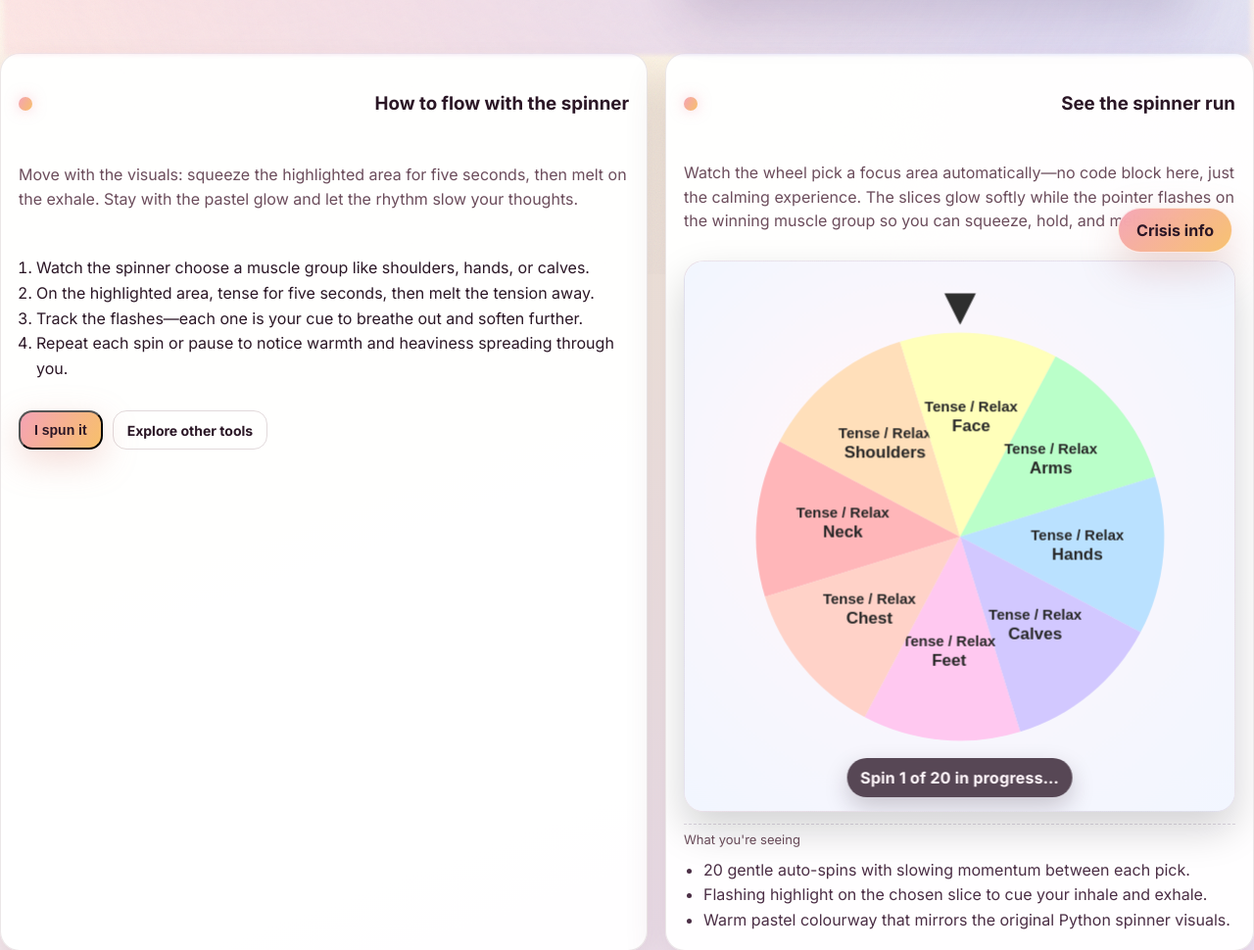
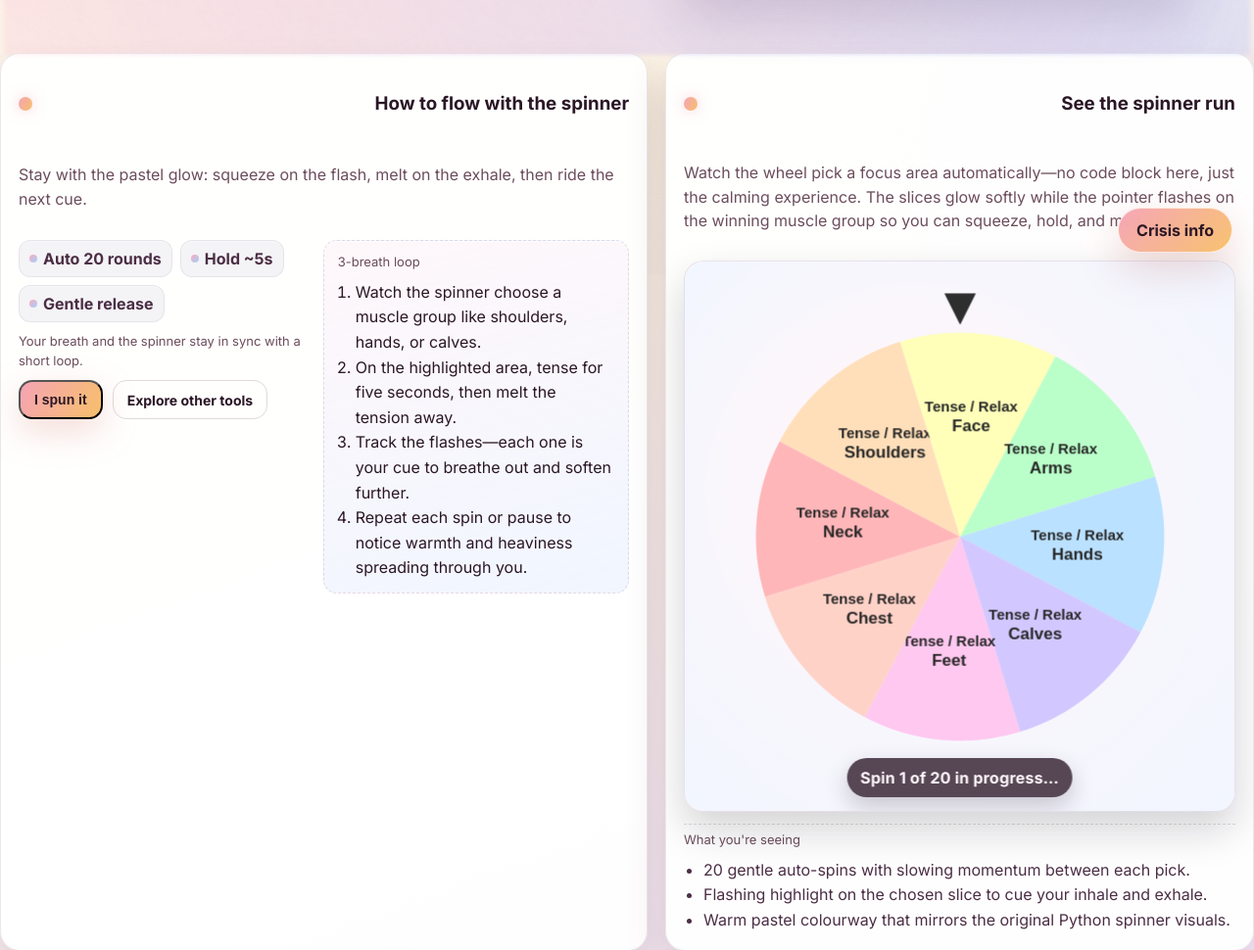
Before and after one commit to andyfast20-sketch/mentalhealthresources, a Flask app: page /tools/tense-relax-spinner in a window 1280 px wide. Shown: the part 520-1490 px from the top of the page at 98% size. Run offline with Flask 3, Linux system fonts and the light colour scheme; data comes from the database, SQL or seed files in the repository; data that the repository does not hold is empty.

Commit message:
Refine tense relax spinner layout

```diff
--- a/static/styles.css
+++ b/static/styles.css
@@ -3972,6 +3972,59 @@ body {
   flex-wrap: wrap;
 }
 
+.flow-grid {
+  display: grid;
+  grid-template-columns: minmax(0, 0.95fr) minmax(0, 1fr);
+  gap: 14px;
+  align-items: start;
+}
+
+.flow-summary {
+  display: grid;
+  gap: 10px;
+  align-content: start;
+}
+
+.microchips {
+  display: flex;
+  flex-wrap: wrap;
+  gap: 8px;
+}
+
+.microchip {
+  display: inline-flex;
+  align-items: center;
+  gap: 6px;
+  padding: 8px 10px;
+  border-radius: 12px;
+  background: rgba(77, 48, 101, 0.06);
+  border: 1px solid rgba(77, 48, 101, 0.08);
+  font-weight: 700;
+  color: #4b2e45;
+  box-shadow: inset 0 1px 0 rgba(255, 255, 255, 0.4);
+}
+
+.microchip::before {
+  content: "";
+  width: 8px;
+  height: 8px;
+  border-radius: 50%;
+  background: linear-gradient(135deg, #ffa9bc, #9dd3ff);
+}
+
+.flow-steps {
+  border: 1px dashed rgba(77, 48, 101, 0.15);
+  border-radius: 14px;
+  padding: 12px 14px;
+  background: linear-gradient(165deg, rgba(255, 245, 249, 0.75), rgba(231, 240, 255, 0.6));
+  box-shadow: inset 0 1px 0 rgba(255, 255, 255, 0.65);
+}
+
+.breath.tight {
+  margin: 8px 0 0;
+  gap: 8px;
+}
+
 .spinner-hero {
   position: relative;
   isolation: isolate;
@@ -4166,6 +4219,10 @@ body {
     grid-template-columns: 1fr;
   }
 
+  .flow-grid {
+    grid-template-columns: 1fr;
+  }
+
   .calm-hero__panel {
     order: -1;
   }
--- a/templates/tools/tense_relax_spinner.html
+++ b/templates/tools/tense_relax_spinner.html
@@ -59,20 +59,32 @@
             <div class="dot"></div>
             <h3>How to flow with the spinner</h3>
         </div>
-        <p class="body">Move with the visuals: squeeze the highlighted area for five seconds, then melt on the exhale. Stay with
-            the pastel glow and let the rhythm slow your thoughts.</p>
-        {% if tool_data %}
-        <ol class="breath">
-            {% for step in tool_data.steps %}
-            <li>{{ step }}</li>
-            {% endfor %}
-        </ol>
-        {% endif %}
-        <div class="tool-card__actions">
+        <p class="body">Stay with the pastel glow: squeeze on the flash, melt on the exhale, then ride the next cue.</p>
+        <div class="flow-grid">
+            <div class="flow-summary">
+                <div class="microchips">
+                    <span class="microchip">Auto 20 rounds</span>
+                    <span class="microchip">Hold ~5s</span>
+                    <span class="microchip">Gentle release</span>
+                </div>
+                <p class="microcopy">Your breath and the spinner stay in sync with a short loop.</p>
+                <div class="tool-card__actions">
+                    {% if tool_data %}
+                    <button class="btn tiny" type="button" data-calming-complete data-calming-slug="{{ tool_data.slug }}">I spun it</button>
+                    {% endif %}
+                    <a class="btn ghost tiny" href="{{ url_for('calming_tools') }}">Explore other tools</a>
+                </div>
+            </div>
             {% if tool_data %}
-            <button class="btn tiny" type="button" data-calming-complete data-calming-slug="{{ tool_data.slug }}">I spun it</button>
+            <div class="flow-steps">
+                <p class="microcopy">3-breath loop</p>
+                <ol class="breath tight">
+                    {% for step in tool_data.steps %}
+                    <li>{{ step }}</li>
+                    {% endfor %}
+                </ol>
+            </div>
             {% endif %}
-            <a class="btn ghost tiny" href="{{ url_for('calming_tools') }}">Explore other tools</a>
         </div>
     </article>
 
```
